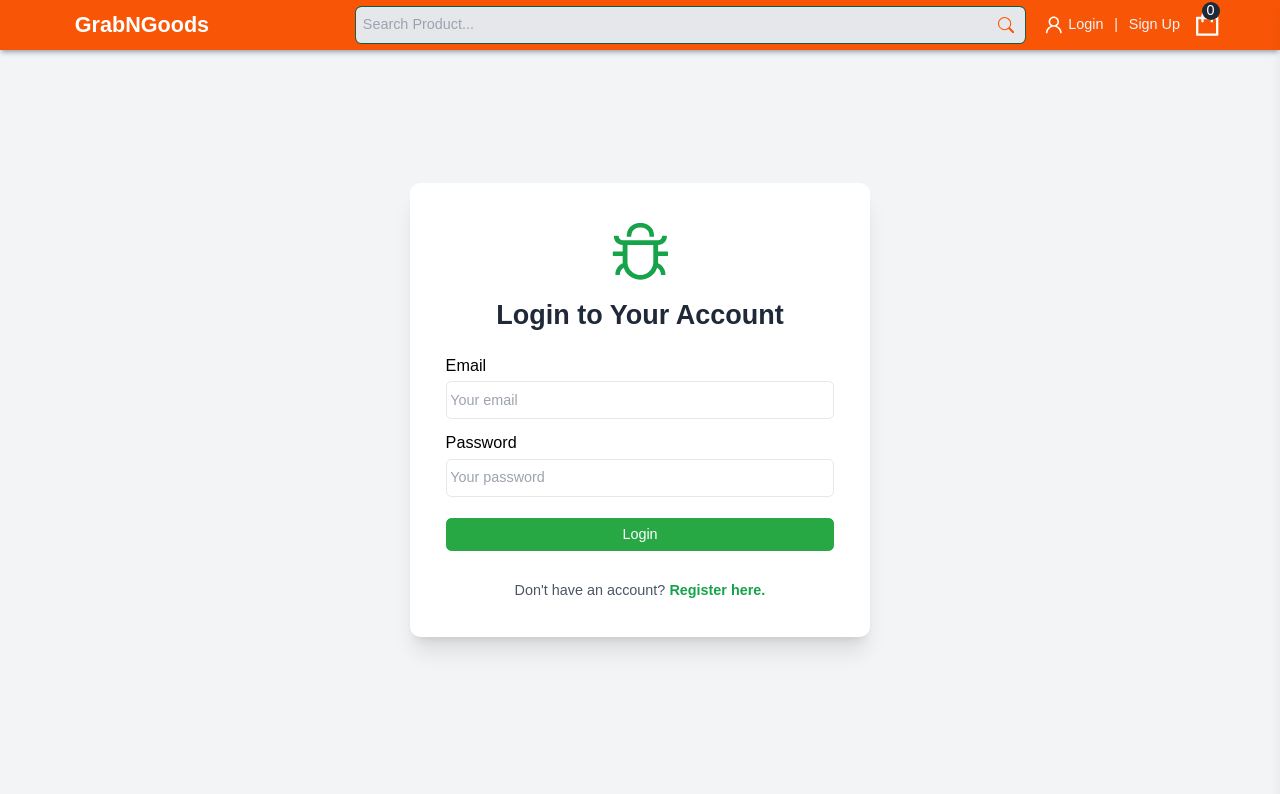
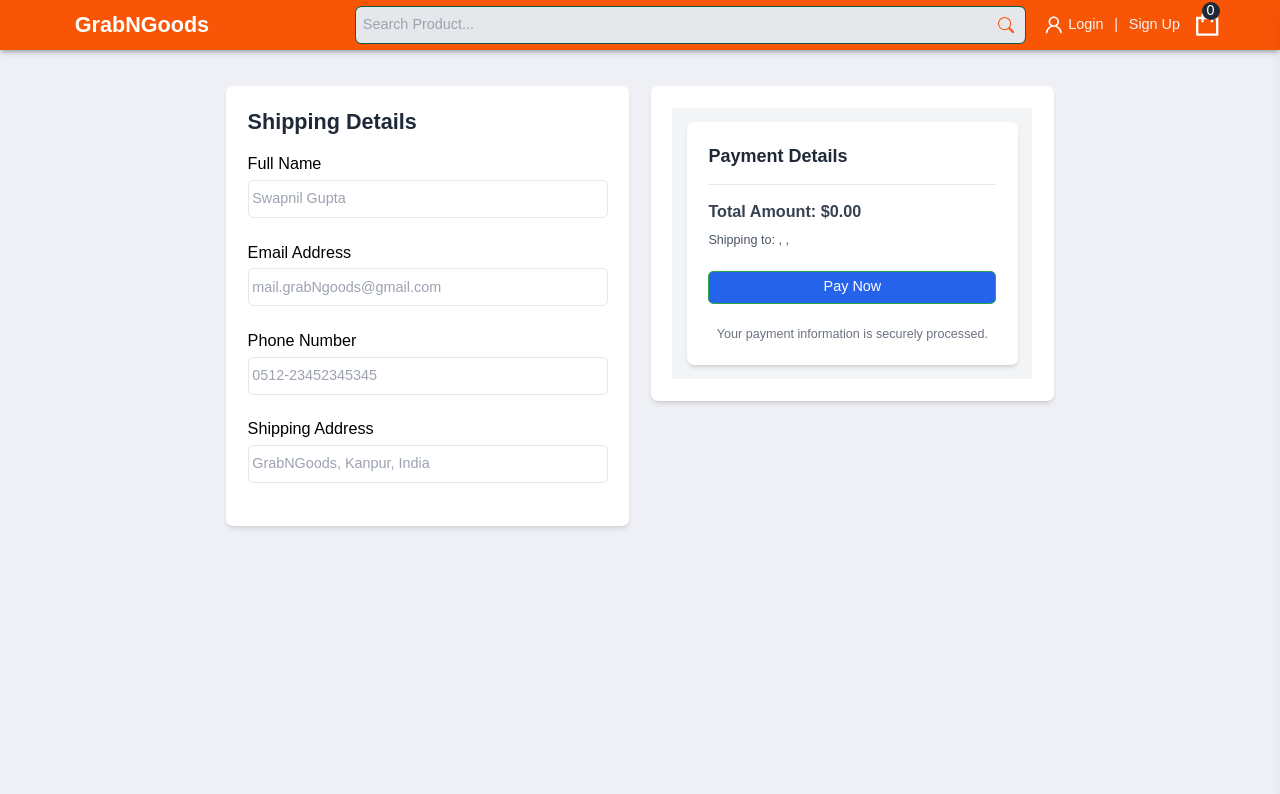
Before and after one commit to swapnilgupta14/GrabNGoods-E-commerce, a React (Create React App) app: page /order in a window 1280 px wide. Before the commit this address led to /login. Shown: the top 794 px of the page. Built offline with nearby package versions, Linux system fonts and the light colour scheme; no server answers.

Commit message:
fix : routes

```diff
--- a/src/App.js
+++ b/src/App.js
@@ -86,13 +86,10 @@ function App() {
         <Route path="/checkout" element={<CheckOut />} />
         <Route path="/search" element={<Search />} />
 
-        {/* user private routes */}
         <Route
           path="/order"
           element={
-            <UserPrivateRoute>
               <Order />
-            </UserPrivateRoute>
           }
         />
         <Route
@@ -110,65 +107,65 @@ function App() {
         <Route
           path="/admin/dashboard"
           element={
-            <PrivateRoute>
+            // <PrivateRoute>
               <Dashboard />
-            </PrivateRoute>
+            // </PrivateRoute>
           }
         />
         <Route
           path="/admin/all-brands"
           element={
-            <PrivateRoute>
+            // <PrivateRoute>
               <AllBrands />
-            </PrivateRoute>
+            // </PrivateRoute>
           }
         />
         <Route
           path="/admin/add-brand"
           element={
-            <PrivateRoute>
+            // <PrivateRoute>
               <AddBrand />
-            </PrivateRoute>
+            // </PrivateRoute>
           }
         />
         <Route
           path="/admin/all-categories"
           element={
-            <PrivateRoute>
+            // <PrivateRoute>
               <AllCategories />
-            </PrivateRoute>
+            // </PrivateRoute>
           }
         />
         <Route
           path="/admin/add-category"
           element={
-            <PrivateRoute>
+        //    <PrivateRoute>
               <AddCategory />
-            </PrivateRoute>
+      //   </PrivateRoute>
           }
         />
         <Route
           path="/admin/all-products"
           element={
-            <PrivateRoute>
+       //     <PrivateRoute>
               <AllProducts />
-            </PrivateRoute>
+     //       </PrivateRoute>
           }
         />
         <Route
           path="/admin/add-product"
           element={
-            <PrivateRoute>
+            // <PrivateRoute>
               <AddProduct />
-            </PrivateRoute>
+           // </PrivateRoute>
           }
         />
         <Route
           path="/admin/orders"
           element={
-            <PrivateRoute>
+            // <PrivateRoute>
               <AllOrder />
-            </PrivateRoute>
+            // </PrivateRoute>
           }
         />
       </Route>
--- a/src/pages/User/CheckOut/CheckOut.js
+++ b/src/pages/User/CheckOut/CheckOut.js
@@ -8,7 +8,6 @@ import { CheckOutTotal } from "./CheckOutTotal";
 export const CheckOut = () => {
   const cartItems = useSelector(selectCartItems);
 
-  // Determine content based on cart items
   let content;
   if (cartItems?.length === 0) {
     content = (
--- a/src/pages/User/Order/Order.js
+++ b/src/pages/User/Order/Order.js
@@ -1,67 +1,74 @@
-// import { Elements } from "@stripe/react-stripe-js";
-// import { loadStripe } from "@stripe/stripe-js";
 import React, { useState } from "react";
 import { Form } from "../../../components/common/Form/Form";
 import { FormInput } from "../../../components/common/FormInput/FormInput";
-import { PaymentCkeckoutForm } from "./PaymentCkeckoutForm";
-
-// const stripePromise = loadStripe(process.env.REACT_APP_PUBLISHABLE_KEY);
+import { PaymentCheckoutForm } from "./PaymentCkeckoutForm";
 
 export const Order = () => {
   const [name, setName] = useState("");
   const [email, setEmail] = useState("");
   const [number, setNumber] = useState("");
   const [address, setAddress] = useState("");
+
   const shippingInfo = {
     name,
     email,
     number,
     address,
   };
+
   return (
-    <div className="container mx-auto my-5 flex justify-center gap-5 mt-10 sm:px-0">
+    <div className="container mx-auto my-10 flex flex-col lg:flex-row justify-center items-start gap-6 px-4 h-screen">
+      {/* Shipping Details Form */}
+      <div className="bg-white rounded-lg shadow-md p-6 w-full max-w-md transition-transform hover:scale-105 duration-300 ease-in-out">
         <Form>
-        <h2 className="text-2xl pb-4">Shpping Details</h2>
+          <h2 className="text-2xl font-bold text-gray-800 pb-4">Shipping Details</h2>
           <FormInput
-          label="Your Name"
+            label="Full Name"
             type="text"
             name="name"
-          placeholder="Enter your name here"
+            placeholder="Swapnil Gupta"
             required
             value={name}
             onChange={(e) => setName(e.target.value)}
+            className="mb-3"
           />
           <FormInput
-          label="Your Email"
+            label="Email Address"
             type="email"
             name="email"
-          placeholder="Enter your email here"
+            placeholder="mail.grabNgoods@gmail.com"
             required
             value={email}
             onChange={(e) => setEmail(e.target.value)}
+            className="mb-3"
           />
           <FormInput
-          label="Your Phone Number"
-          type="number"
+            label="Phone Number"
+            type="text"
             name="number"
-          placeholder="Enter your phone number here"
+            placeholder="0512-23452345345"
             required
             value={number}
             onChange={(e) => setNumber(e.target.value)}
+            className="mb-3"
           />
           <FormInput
-          label="Your Address"
+            label="Shipping Address"
             type="text"
-          name="adress"
-          placeholder="Enter your adress here"
+            name="address"
+            placeholder="GrabNGoods, Kanpur, India"
             required
             value={address}
             onChange={(e) => setAddress(e.target.value)}
+            className="mb-3"
           />
         </Form>
-      {/* <Elements stripe={stripePromise}>
-        <PaymentCkeckoutForm shippingInfo={shippingInfo} />
-      </Elements> */}
+      </div>
+
+      {/* Payment Checkout Form */}
+      <div className="bg-white rounded-lg shadow-md p-6 w-full max-w-md transition-transform hover:scale-105 duration-300 ease-in-out">
+        <PaymentCheckoutForm shippingInfo={shippingInfo} />
+      </div>
     </div>
   );
 };
--- a/src/pages/User/Order/PaymentCkeckoutForm.js
+++ b/src/pages/User/Order/PaymentCkeckoutForm.js
@@ -1,5 +1,4 @@
-// import { CardElement, useElements, useStripe } from "@stripe/react-stripe-js";
-import React from "react";
+import React, { useState } from "react";
 import toast from "react-hot-toast";
 import { useSelector } from "react-redux";
 import { useNavigate } from "react-router-dom";
@@ -9,67 +8,63 @@ import {
   selectUserAccessToken,
   selectUserInfo,
 } from "../../../features/auth/userAuthSelectors";
-import { selectCartItems } from "../../../features/cart/cartSelectors";
 
-export const PaymentCkeckoutForm = ({ shippingInfo }) => {
-  const cartItems = useSelector(selectCartItems);
+export const PaymentCheckoutForm = ({ shippingInfo }) => {
+  const [isProcessing, setIsProcessing] = useState(false);
+
+  const items = useSelector((state) => state.cartItems.cartItems);
+
   const user = useSelector(selectUserInfo);
   const accessToken = useSelector(selectUserAccessToken);
-  // const stripe = useStripe();
-  // const elements = useElements();
 
   const navigate = useNavigate();
 
   const handleSubmit = async (e) => {
-    // Block native form submission.
     e.preventDefault();
+    setIsProcessing(true);
 
-    // if (!stripe || !elements) {
-    //   return;
-    // }
-
-    // Handle payment submission here using Stripe API
-    // const { token, error } = await stripe.createToken(
-    //   elements.getElement(CardElement)
-    // );
-
-    // if (error) {
-    //   console.error(error);
-    // } else {
-    //   // Send the token to your server for payment processing and saving the shipping info
-    //   const response = await fetch(
-    //     `${process.env.REACT_APP_BASE_URL}/payment/create-payment-intent`,
-    //     {
-    //       method: "POST",
-    //       headers: {
-    //         "Content-Type": "application/json",
-    //         Authorization: `Bearer ${accessToken}`,
-    //       },
-    //       body: JSON.stringify({ token, shippingInfo, cartItems, user }),
-    //     }
-    //   );
-    //   // Handle the server response here
-    //   if (response.status === 200) {
-    //     toast.success("Payment SuccessFull");
-    //     navigate("/my-order");
-    //   } else {
-    //     toast.error("Payment Field, Please Try Again");
-    //   }
-    // }
+    setTimeout(() => {
+      setIsProcessing(false);
+      toast.success("Payment Successful");
+      navigate("/");
+    }, 2000);
   };
 
+  const totalAmount = items.reduce(
+    (acc, item) => acc + item.price * item.quantity,
+    0
+  ).toFixed(2);
+
   return (
-    <Form onSubmit={handleSubmit}>
-      <div className="">
-        <h2 className="text-2xl pb-4">Payment Details</h2>
-        {/* <CardElement /> */}
-        <Button
-          type="submit"
-          name="Pay Now"
-          className="mt-5"
-          // disabled={!stripe}
-        />
+    <div className="flex items-center justify-center min-h-300 bg-gray-100 p-4">
+      <div className="bg-white rounded-lg shadow-md p-6 w-full max-w-md mx-auto">
+        <h2 className="text-xl font-bold text-gray-800 pb-4 border-b border-gray-200">
+          Payment Details
+        </h2>
+        <Form onSubmit={handleSubmit}>
+          <div className="mt-4">
+            <h3 className="text-lg font-semibold text-gray-700">
+              Total Amount: ${totalAmount}
+            </h3>
+            <p className="text-sm text-gray-600 mt-2">
+              Shipping to: {shippingInfo?.address}, {shippingInfo?.city},{" "}
+              {shippingInfo?.zip}
+            </p>
+          </div>
+
+          <Button
+            type="submit"
+            name={isProcessing ? "Processing..." : "Pay Now"}
+            className="w-full mt-6 py-3 bg-blue-600 text-white rounded-lg hover:bg-blue-700 transition duration-200 ease-in-out"
+            disabled={isProcessing}
+          />
+        </Form>
+        <div className="mt-6 text-center">
+          <p className="text-sm text-gray-500">
+            Your payment information is securely processed.
+          </p>
+        </div>
       </div>
-    </Form>
+    </div>
   );
 };
--- a/src/pages/User/UserLogin.js
+++ b/src/pages/User/UserLogin.js
@@ -4,7 +4,6 @@ import { Link, useNavigate } from "react-router-dom";
 import { Button } from "../../components/common/Button/Button";
 import { Form } from "../../components/common/Form/Form";
 import { FormInput } from "../../components/common/FormInput/FormInput";
-import { useUserLoginMutation } from "../../features/auth/userAuthApi";
 import { setTitle } from "../../utils/setTitle";
 import { toast } from "react-hot-toast";
 import { Error } from "../../components/ui/Error";
@@ -13,31 +12,34 @@ export const UserLogin = () => {
   const [email, setEmail] = useState("");
   const [password, setPassword] = useState("");
   const [error, setError] = useState("");
+  const [isLoading, setIsLoading] = useState(false);
+  const [isSuccess, setIsSuccess] = useState(false);
 
   const navigate = useNavigate();
-
-  const [userLoggedIn, { isLoading, isSuccess, error: resError }] =
-    useUserLoginMutation();
 
   useEffect(() => {
     if (!isLoading && isSuccess) {
       toast.success("Login Successful");
-      navigate("/");
+      navigate("/order");
     }
-    if (!isLoading && !isSuccess && resError) {
-      setError(resError.data?.message);
-      console.log(resError);
+    if (!isLoading && !isSuccess && error) {
+      console.log("Login Error:", error);
     }
-  }, [isLoading, isSuccess, navigate, resError]);
+  }, [isLoading, isSuccess, navigate, error]);
 
-  //user Login Handler
+  // Mock user login handler for testing
   const userLoginHandler = (e) => {
     e.preventDefault();
     setError("");
-    userLoggedIn({ email, password });
+    setIsLoading(true);
+
+    setTimeout(() => {
+      setIsLoading(false);
+      setIsSuccess(true);
+    }, 1000);
   };
 
-  //set page title
+  // Set page title
   setTitle("User Login");
 
   return (
@@ -71,7 +73,11 @@ export const UserLogin = () => {
             onChange={(e) => setPassword(e.target.value)}
           />
 
-          <Button name="Login" className="w-full mt-6" />
+          <Button
+            name={isLoading ? "Logging in..." : "Login"}
+            className="w-full mt-6"
+            disabled={isLoading}
+          />
         </Form>
         {error && <Error error={error} className="mt-4" />}
         <div className="mt-8 text-center">
```
Lines whose indentation alone changed are shown as unchanged.
